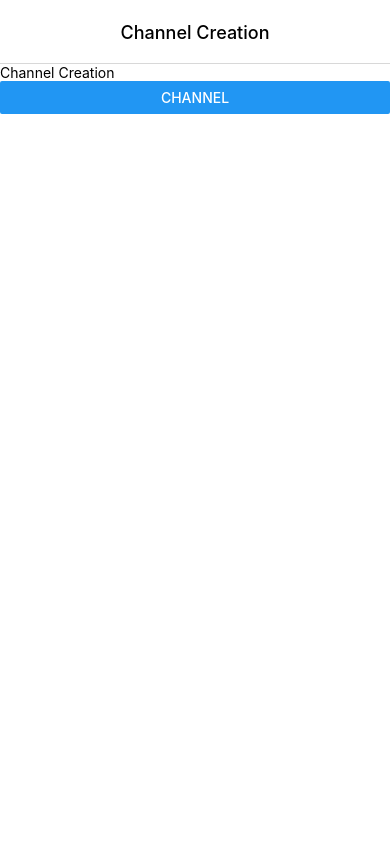
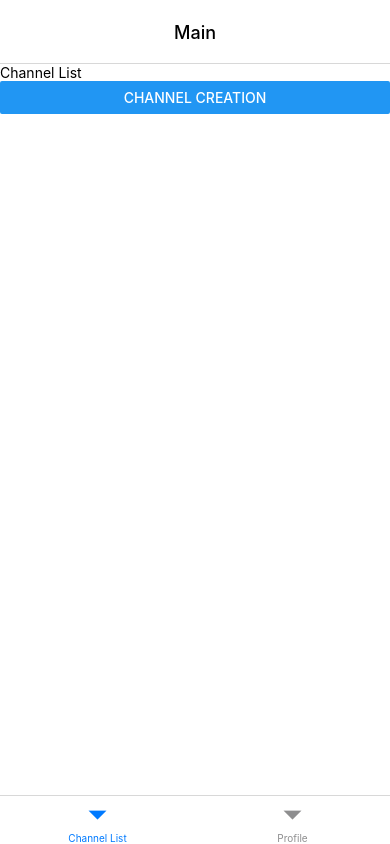
Before and after one commit to jw1036/exam_reactnative, a React Native app: screen /Main in a window 390 px wide. Built offline with nearby package versions, Linux system fonts and the light colour scheme; no server answers.

Commit message:
9.5.1 네비게이션 - MainTab 네비게이션

```diff
--- a/src/navigations/MainStack.js
+++ b/src/navigations/MainStack.js
@@ -2,6 +2,7 @@ import React, { useContext } from 'react';
 import { createStackNavigator } from '@react-navigation/stack';
 import { Channel, ChannelCreation } from '../screens';
 import { ThemeContext } from 'styled-components/native';
+import MainTab from './MainTab';
 
 const Stack = createStackNavigator();
 
@@ -9,6 +10,7 @@ const MainStack = () => {
   const theme = useContext(ThemeContext);
   return (
     <Stack.Navigator
+      initialRouteName="Main"
       screenOptions={{
         headerTitleAlign: 'center',
         cardStyle: { backgroundColor: theme.background },
@@ -16,6 +18,7 @@ const MainStack = () => {
         headerBackTitleVisible: false,
       }}
     >
+      <Stack.Screen name="Main" component={MainTab} />
       <Stack.Screen name="Channel Creation" component={ChannelCreation} />
       <Stack.Screen name="Channel" component={Channel} />
     </Stack.Navigator>
--- /dev/null
+++ b/src/navigations/MainTab.js
@@ -0,0 +1,20 @@
+import React from 'react';
+import { createBottomTabNavigator } from '@react-navigation/bottom-tabs';
+import { ChannelList, Profile } from '../screens';
+
+const Tab = createBottomTabNavigator();
+
+const MainTab = () => {
+  return (
+    <Tab.Navigator
+      screenOptions={{
+        headerShown: false,
+      }}
+    >
+      <Tab.Screen name="Channel List" component={ChannelList} />
+      <Tab.Screen name="Profile" component={Profile} />
+    </Tab.Navigator>
+  );
+};
+
+export default MainTab;
--- /dev/null
+++ b/src/screens/ChannelList.js
@@ -0,0 +1,22 @@
+import React from 'react';
+import { Button, Text } from 'react-native';
+import styled from 'styled-components/native';
+
+const Container = styled.View`
+  flex: 1;
+  background-color: ${({ theme }) => theme.background};
+`;
+
+const ChannelList = ({ navigation }) => {
+  return (
+    <Container>
+      <Text>Channel List</Text>
+      <Button
+        title="Channel Creation"
+        onPress={() => navigation.navigate('Channel Creation')}
+      />
+    </Container>
+  );
+};
+
+export default ChannelList;
--- /dev/null
+++ b/src/screens/Profile.js
@@ -0,0 +1,18 @@
+import React from 'react';
+import styled from 'styled-components/native';
+import { Text } from 'react-native';
+
+const Container = styled.View`
+  flex: 1;
+  background-color: ${({ theme }) => theme.background};
+`;
+
+const Profile = () => {
+  return (
+    <Container>
+      <Text>Profile</Text>
+    </Container>
+  );
+};
+
+export default Profile;
--- a/src/screens/index.js
+++ b/src/screens/index.js
@@ -2,5 +2,7 @@ import Login from './Login';
 import Signup from './Signup';
 import ChannelCreation from './ChannelCreation';
 import Channel from './Channel';
+import ChannelList from './ChannelList';
+import Profile from './Profile';
 
-export { Login, Signup, ChannelCreation, Channel };
+export { Login, Signup, ChannelCreation, Channel, ChannelList, Profile };
```
